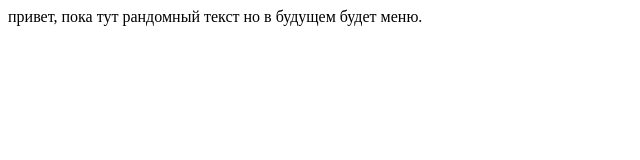
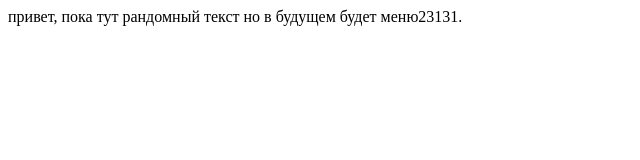
Before and after one commit to islagit/milfcoffee, a plain HTML site: page index.html in a window 1280 px wide. Shown: the full height of the page, 0-640 px from the left. Drawn offline with Linux system fonts and the light colour scheme.

```diff
--- a/index.html
+++ b/index.html
@@ -13,7 +13,7 @@
 </head>
 
 <body>
-    привет, пока тут рандомный текст но в будущем будет меню.
+    привет, пока тут рандомный текст но в будущем будет меню23131.
 </body>
 
 </html>
```
